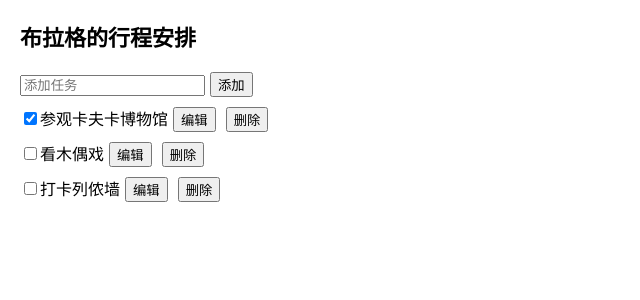
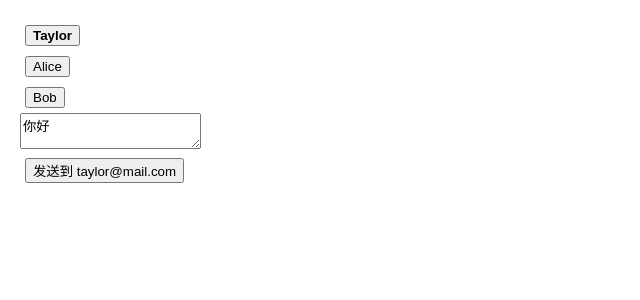
Before and after one commit to MufuDe/20241017-state-manage-reducer, a React (Create React App) app: page / in a window 1280 px wide. Shown: the top 300 px of the page, without its empty margins (0-640 px from the left). Built offline with nearby package versions, Linux system fonts and the light colour scheme.

Commit message:
1. 通过事件处理函数 dispatch actions;

```diff
--- a/src/App.js
+++ b/src/App.js
@@ -1,72 +1,31 @@
-import { useImmerReducer } from "use-immer";
-import AddTask from "./AddTask.js";
-import TaskList from "./TaskList.js";
+import { useReducer } from "react";
+import Chat from "./Chat.js";
+import ContactList from "./ContactList.js";
+import { initialState, messengerReducer } from "./messengerReducer";
 
-function tasksReducer(draft, action) {
-  switch (action.type) {
-    case "added": {
-      draft.push({
-        id: action.id,
-        text: action.text,
-        done: false,
-      });
-      break;
-    }
-    case "changed": {
-      const index = draft.findIndex((t) => t.id === action.task.id);
-      draft[index] = action.task;
-      break;
-    }
-    case "deleted": {
-      return draft.filter((t) => t.id !== action.id);
-    }
-    default: {
-      throw Error("未知 action：" + action.type);
-    }
-  }
-}
-
-export default function TaskApp() {
-  const [tasks, dispatch] = useImmerReducer(tasksReducer, initialTasks);
-
-  function handleAddTask(text) {
-    dispatch({
-      type: "added",
-      id: nextId++,
-      text: text,
-    });
-  }
-
-  function handleChangeTask(task) {
-    dispatch({
-      type: "changed",
-      task: task,
-    });
-  }
-
-  function handleDeleteTask(taskId) {
-    dispatch({
-      type: "deleted",
-      id: taskId,
-    });
-  }
-
+export default function Messenger() {
+  const [state, dispatch] = useReducer(messengerReducer, initialState);
+  const message = state.message;
+  const contact = contacts.find((c) => c.id === state.selectedId);
   return (
-    <>
-      <h1>布拉格的行程安排</h1>
-      <AddTask onAddTask={handleAddTask} />
-      <TaskList
-        tasks={tasks}
-        onChangeTask={handleChangeTask}
-        onDeleteTask={handleDeleteTask}
+    <div>
+      <ContactList
+        contacts={contacts}
+        selectedId={state.selectedId}
+        dispatch={dispatch}
       />
-    </>
+      <Chat
+        key={contact.id}
+        message={message}
+        contact={contact}
+        dispatch={dispatch}
+      />
+    </div>
   );
 }
 
-let nextId = 3;
-const initialTasks = [
-  { id: 0, text: "参观卡夫卡博物馆", done: true },
-  { id: 1, text: "看木偶戏", done: false },
-  { id: 2, text: "打卡列侬墙", done: false },
+const contacts = [
+  { id: 0, name: "Taylor", email: "taylor@mail.com" },
+  { id: 1, name: "Alice", email: "alice@mail.com" },
+  { id: 2, name: "Bob", email: "bob@mail.com" },
 ];
--- /dev/null
+++ b/src/Chat.js
@@ -0,0 +1,18 @@
+import { useState } from "react";
+
+export default function Chat({ contact, message, dispatch }) {
+  return (
+    <section className="chat">
+      <textarea
+        value={message}
+        placeholder={"和 " + contact.name + " 聊天"}
+        onChange={(e) => {
+          // TODO: 派发 edited_message
+          // (从 e.target.value 获取输入框的值)
+        }}
+      />
+      <br />
+      <button>发送到 {contact.email}</button>
+    </section>
+  );
+}
--- /dev/null
+++ b/src/ContactList.js
@@ -0,0 +1,19 @@
+export default function ContactList({ contacts, selectedId, dispatch }) {
+  return (
+    <section className="contact-list">
+      <ul>
+        {contacts.map((contact) => (
+          <li key={contact.id}>
+            <button
+              onClick={() => {
+                // TODO: dispatch changed_selection
+              }}
+            >
+              {selectedId === contact.id ? <b>{contact.name}</b> : contact.name}
+            </button>
+          </li>
+        ))}
+      </ul>
+    </section>
+  );
+}
--- /dev/null
+++ b/src/messengerReducer.js
@@ -0,0 +1,25 @@
+export const initialState = {
+  selectedId: 0,
+  message: "你好",
+};
+
+export function messengerReducer(state, action) {
+  switch (action.type) {
+    case "changed_selection": {
+      return {
+        ...state,
+        selectedId: action.contactId,
+        message: "",
+      };
+    }
+    case "edited_message": {
+      return {
+        ...state,
+        message: action.message,
+      };
+    }
+    default: {
+      throw Error("未知 action：" + action.type);
+    }
+  }
+}
```
Also changed, not shown: package.json (+12 -0 lines).
